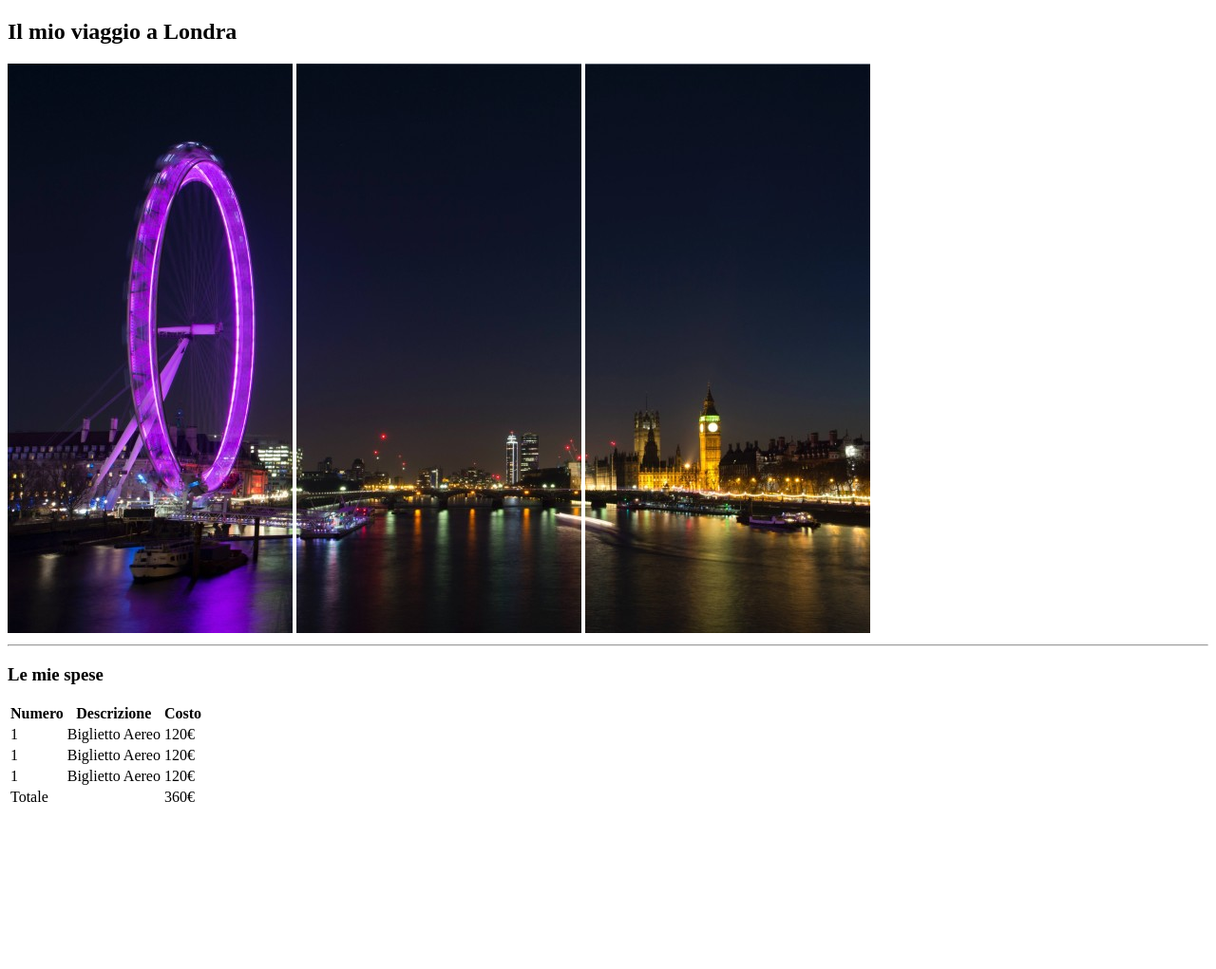
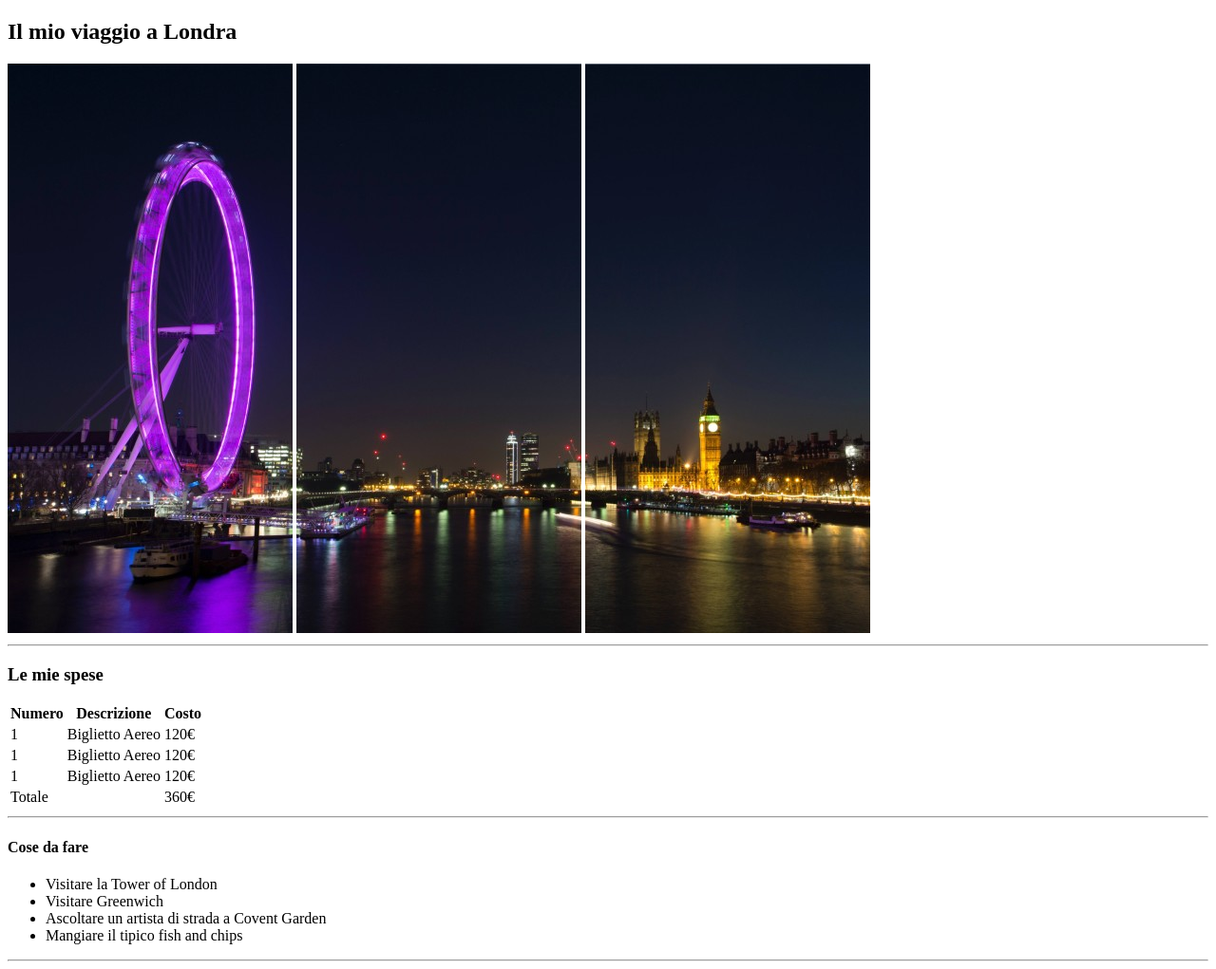
Before and after one commit to robertonesta/html-london-trip, a plain HTML site: page index.html in a window 1280 px wide. Shown: the whole page at 95% size. Before the commit the page ends 860 px from the top, so only its background shows below. Drawn offline with Linux system fonts and the light colour scheme.

Commit message:
what to do section

```diff
--- a/index.html
+++ b/index.html
@@ -8,8 +8,7 @@
 </head>
 
 <body>
-    <section>
-        <!-- titolo e immagine principale-->
+    <section> <!-- titolo e immagine principale-->
         <h1>Il mio viaggio a Londra</h1>
         <img src="/images/pexels-bill-emrich-230794-0.jpg" alt="first part">
         <img src="/images/pexels-bill-emrich-230794-1.jpg" alt="second part">
@@ -18,8 +17,7 @@
 
     <hr>
 
-    <section>
-        <!--my expenses and what to do-->
+    <section> <!--my expenses-->
          <h3>Le mie spese</h3>
          <table>
             <thead>
@@ -59,9 +57,23 @@
                 <td>360€</td>
             </tfoot>
          </table>
-         </section>
     </section>
-    <section></section>
-    <section></section>
+
+    <hr>
+
+    <section> <!--what to do-->
+        <h4>Cose da fare</h4>
+        <ul>
+            <li>Visitare la Tower of London</li>
+            <li>Visitare Greenwich</li>
+            <li>Ascoltare un artista di strada a Covent Garden</li>
+            <li>Mangiare il tipico fish and chips</li>
+        </ul>
+    </section>
+
+    <hr>
+
+    <section>
+    </section>
 </body>
 </html>
```
